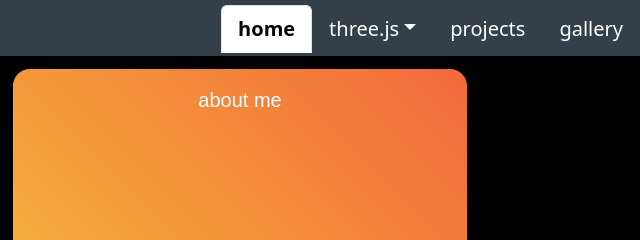
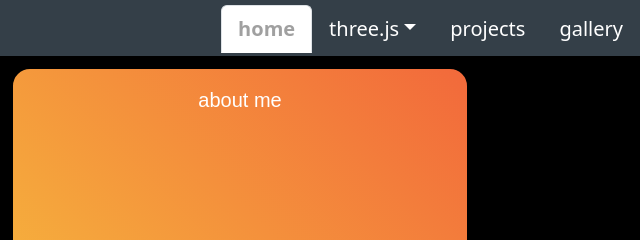
Before and after one commit to hyukjekwon/hk-three-js-testing, a plain HTML site: page index.html in a window 1280 px wide. In both pictures the pointer is over the tab "home". Shown: the top 240 px of the page, 640-1280 px from the left. Drawn offline with nearby package versions, Linux system fonts and the light colour scheme.

Commit message:
Change nav hover color

```diff
--- a/stylesheets/style.css
+++ b/stylesheets/style.css
@@ -67,6 +67,10 @@ html, body {
 
 .link:hover {
     color: violet;
+}
+
+ul.nav a:hover {
+    color: #a0a0a0 !important;
 }
 
 #main {
```
